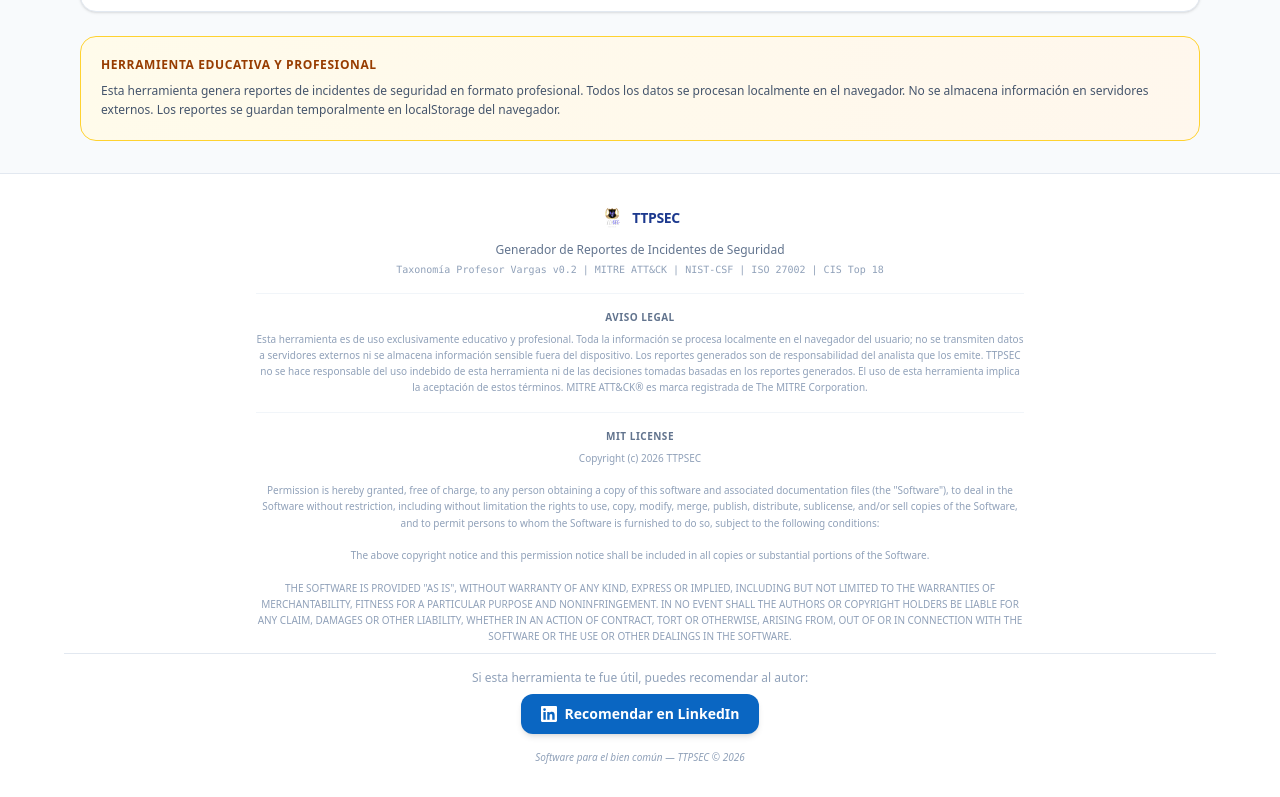
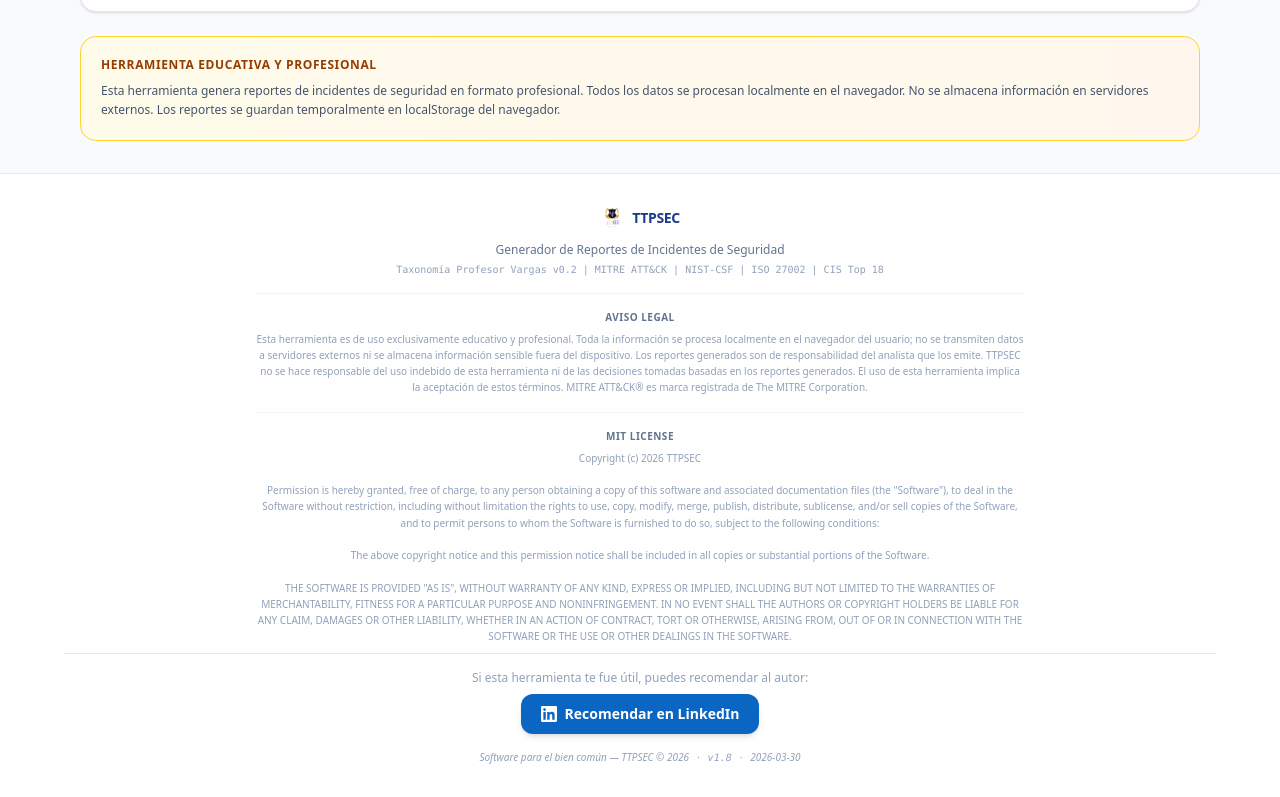
Before and after one commit to not-mickzz/incident-reports, a Next.js app: page / in a window 1280 px wide. Shown: the part 695-1492 px from the top of the page. Built offline with nearby package versions, Linux system fonts and the light colour scheme.

Commit message:
Add version badge to footer (v1.8 · 2026-03-30)

```diff
--- a/src/components/layout/Footer.tsx
+++ b/src/components/layout/Footer.tsx
@@ -1,4 +1,5 @@
 import { LOGO_BASE64 } from '@/lib/logo';
+import { APP_VERSION, APP_DATE } from '@/lib/version';
 
 export function Footer() {
   return (
@@ -60,6 +61,10 @@
 
         <p className="text-[10px] text-slate-400 italic text-center mt-4">
           Software para el bien común — TTPSEC &copy; {new Date().getFullYear()}
+          <span className="mx-2">·</span>
+          <span className="font-mono">v{APP_VERSION}</span>
+          <span className="mx-2">·</span>
+          {APP_DATE}
         </p>
       </div>
     </footer>
--- /dev/null
+++ b/src/lib/version.ts
@@ -0,0 +1,2 @@
+export const APP_VERSION = '1.8';
+export const APP_DATE = '2026-03-30';
```
